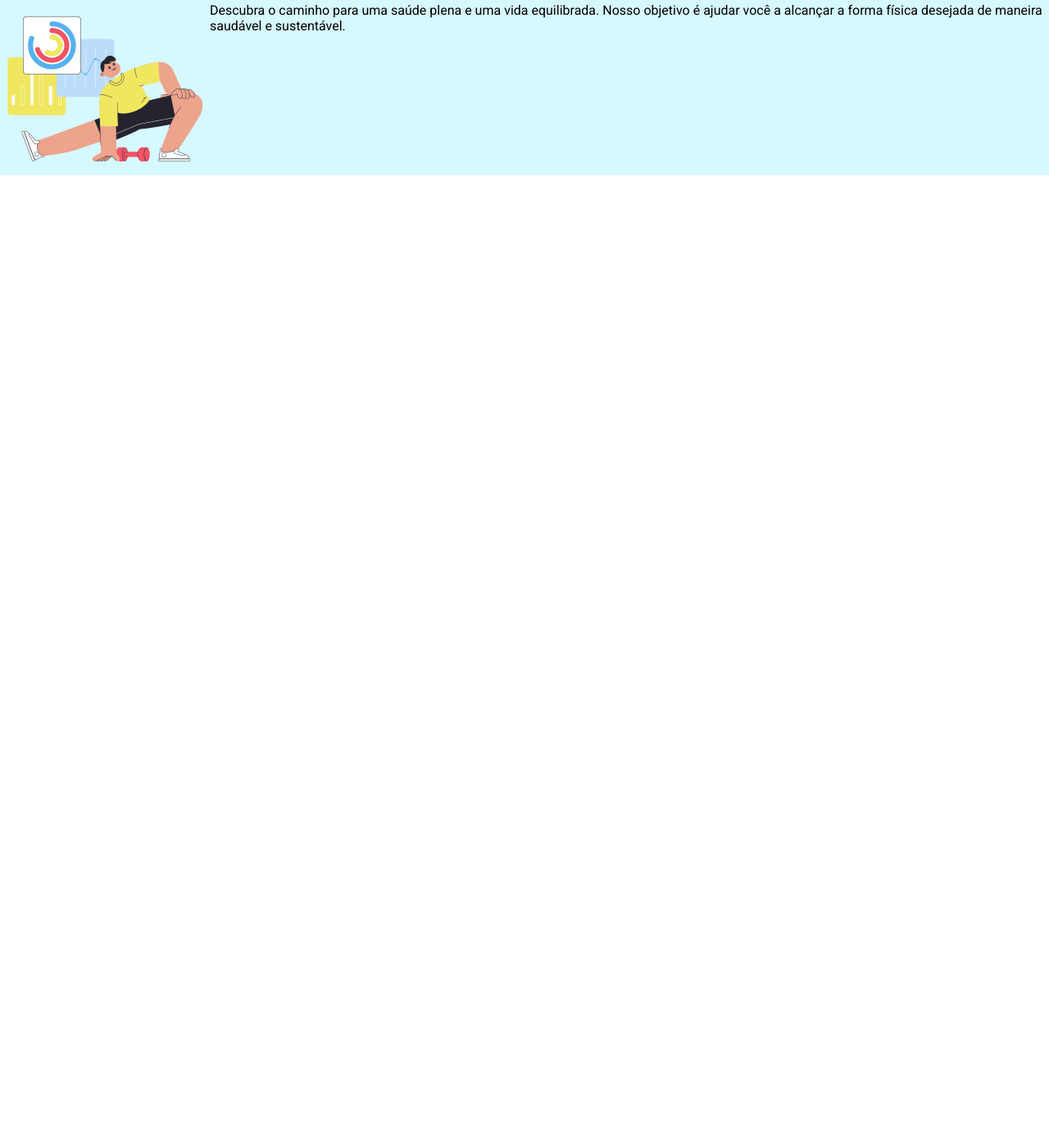
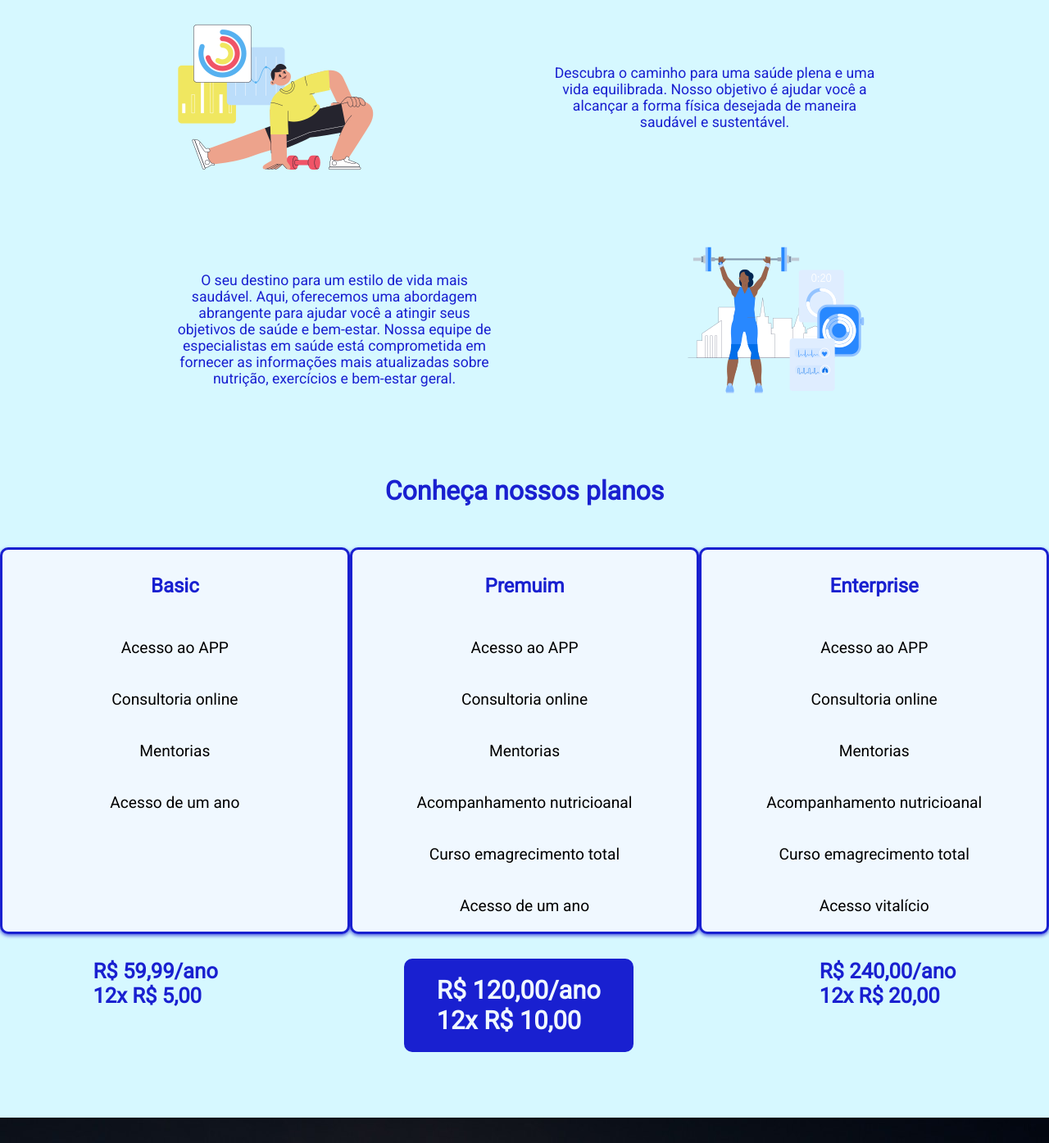
Before and after one commit to thiagodeloreto/Slim-Fit-Live, a plain HTML site: page index.html in a window 1280 px wide. Shown: the part 925-2320 px from the top of the page at 82% size. Before the commit the page ends 1139 px from the top, so only its background shows below. Drawn offline with Linux system fonts and the light colour scheme; a web font is replaced by a local one.

Commit message:
Alterações na home

```diff
--- a/index.html
+++ b/index.html
@@ -55,7 +55,78 @@
                     maneira saudável e sustentável.</p>
             </div>
         </section>
+
+        <section>
+            <div class="section1">
+                <p>O seu destino para um estilo de vida mais saudável.
+                    Aqui, oferecemos uma abordagem abrangente para ajudar você a atingir
+                    seus objetivos de saúde e bem-estar. Nossa equipe de especialistas em saúde
+                    está comprometida em fornecer as informações mais atualizadas sobre nutrição,
+                    exercícios e bem-estar geral. </p>
+                <img src="images/imagem2.png" alt="Ilustração Esportiva">
+            </div>
+        </section>
+
+        <section>
+            <h2>Conheça nossos planos</h2>
+
+            <div class="cards">
+                <div class="basic">
+                    <h3>Basic</h3>
+                    <ul>
+                        <li>Acesso ao APP</li>
+                        <li>Consultoria online</li>
+                        <li>Mentorias</li>
+                        <li>Acesso de um ano</li>
+                    </ul>
+                </div>
+                <div class="premium">
+                    <h3>Premuim</h3>
+                    <ul>
+                        <li>Acesso ao APP</li>
+                        <li>Consultoria online</li>
+                        <li>Mentorias</li>
+                        <li>Acompanhamento nutricioanal</li>
+                        <li>Curso emagrecimento total</li>
+                        <li>Acesso de um ano</li>
+                    </ul>
+                </div>
+                <div class="enterprise">
+                    <h3>Enterprise</h3>
+                    <ul>
+                        <li>Acesso ao APP</li>
+                        <li>Consultoria online</li>
+                        <li>Mentorias</li>
+                        <li>Acompanhamento nutricioanal</li>
+                        <li>Curso emagrecimento total</li>
+                        <li>Acesso vitalício</li>
+                    </ul>
+                </div>
+            </div>
+            <div class="precos">
+                <p>R$ 59,99/ano<br>12x R$ 5,00</p>
+                <p class="preco_premium">R$ 120,00/ano<br>12x R$ 10,00</p>
+                <p>R$ 240,00/ano<br>12x R$ 20,00</p>
+            </div>
+        </section>
+
+        <section class="imagem_destacada">
+            <img src="./images/Imagem3.jpg" alt="Imagem destacada">
+            <h2>Você com mais saúde</h2>
+        </section>
     </main>
+
+    <footer>
+        <h2>Siga as nossas redes sociais</h2>
+        <div class="redes_sociais">
+            <a href=""><img src="images/twitter.png" alt=""></a>
+            <a href=""><img src="images/instagram.png" alt=""></a>
+            <a href=""><img src="images/facebook.png" alt=""></a>
+            <a href=""><img src="images/youtube.png" alt=""></a>
+        </div>
+        <p>Slim Fit Life | Todos os direitos reservados</p>
+
+    </footer>
 
     <script src="/scripts.js"></script>
 </body>
--- a/scripts.js
+++ b/scripts.js
@@ -19,3 +19,12 @@ document.addEventListener("DOMContentLoaded", function() {
 
     setInterval(nextSlide, 3000);
   });
+
+  window.addEventListener('scroll', function() {
+    var navbar = document.querySelector('.navigation');
+    if (window.scrollY > 0) {
+      navbar.classList.add('scrolled');
+    } else {
+      navbar.classList.remove('scrolled');
+    }
+  });
--- a/styles.css
+++ b/styles.css
@@ -42,6 +42,15 @@ header {
     justify-content: space-between;
     align-items: center;
     padding: 10px;
+  }
+
+  /* Navbar */
+.navigation {
+    background-color: transparent;
+  }
+
+  .navigation.scrolled {
+    background-color: rgba(255, 255, 255, 0.8);
   }
 
   .brand a {
@@ -92,6 +101,7 @@ header {
 
   section{
     padding-top: 50px;
+    max-width: 100%;
   }
 
   section h2{
@@ -99,10 +109,121 @@ header {
     font-weight: bold;
     font-size: 2em;
     color: #1920D0;
-    margin-bottom: 40px;
+    margin-bottom: 50px;
   }
+
 
   .section1{
     display: flex;
+    justify-content: space-evenly;
+    align-items: center;
+  }
+
+  section .section1 p {
+    color: #1920D0;
+    width: 400px;
+    text-align: center;
+    font-size: 1.1em;
+  }
+
+  .cards{
+    display: flex;
     justify-content: space-around;
   }
+
+  .basic,
+  .premium,
+  .enterprise {
+    width: 450px;
+    background-color: aliceblue;
+    border: #1920D0 3px solid;
+    border-radius: 10px;
+    text-align: center;
+    display: flex;
+    flex-direction: column;
+    box-shadow: 0 2px 4px rgba(25, 32, 208, 0.7);
+  }
+
+  .basic h3,
+  .premium h3,
+  .enterprise h3 {
+    font-weight: bold;
+    color: #1920D0;
+    font-size: 1.5em;
+    margin: 30px 0;
+  }
+
+  .basic ul,
+  .premium ul,
+  .enterprise ul {
+    display: flex;
+    flex-direction: column;
+  }
+
+  .basic li,
+  .premium li,
+  .enterprise li {
+    font-size: 1.2em;
+    margin: 20px 0;
+  }
+
+  .precos{
+    color: #1920D0;
+    margin: 30px 0;
+    font-size: 1.6em;
+    font-weight: bold;
+    display: flex;
+    justify-content: space-around;
+  }
+
+  .preco_premium{
+    font-size: 1.2em;
+    color: aliceblue;
+    background-color: #1920D0;
+    border-radius: 10px;
+    padding: 20px 40px;
+  }
+
+.imagem_destacada {
+  position: relative;
+  width: 100%;
+  margin-bottom: -20px;
+}
+
+.imagem_destacada img {
+  width: 100%;
+}
+
+.imagem_destacada h2 {
+  position: absolute;
+  top: 60%;
+  left: 70%;
+  transform: translate(-50%, -50%);
+  color: white;
+  text-align: center;
+  font-size: 2.5rem;
+}
+
+/* Footer */
+footer{
+    background-color: #000;
+    color: aliceblue;
+}
+
+footer h2, footer p {
+    padding: 50px 0;
+    text-align: center;
+  }
+
+  footer .redes_sociais {
+    display: flex;
+    justify-content: center;
+    align-items: center;
+    margin: 0 auto;
+  }
+
+  footer a img {
+    width: 40px;
+    margin: 0 15px;
+    margin-bottom: 25px;
+  }
```
